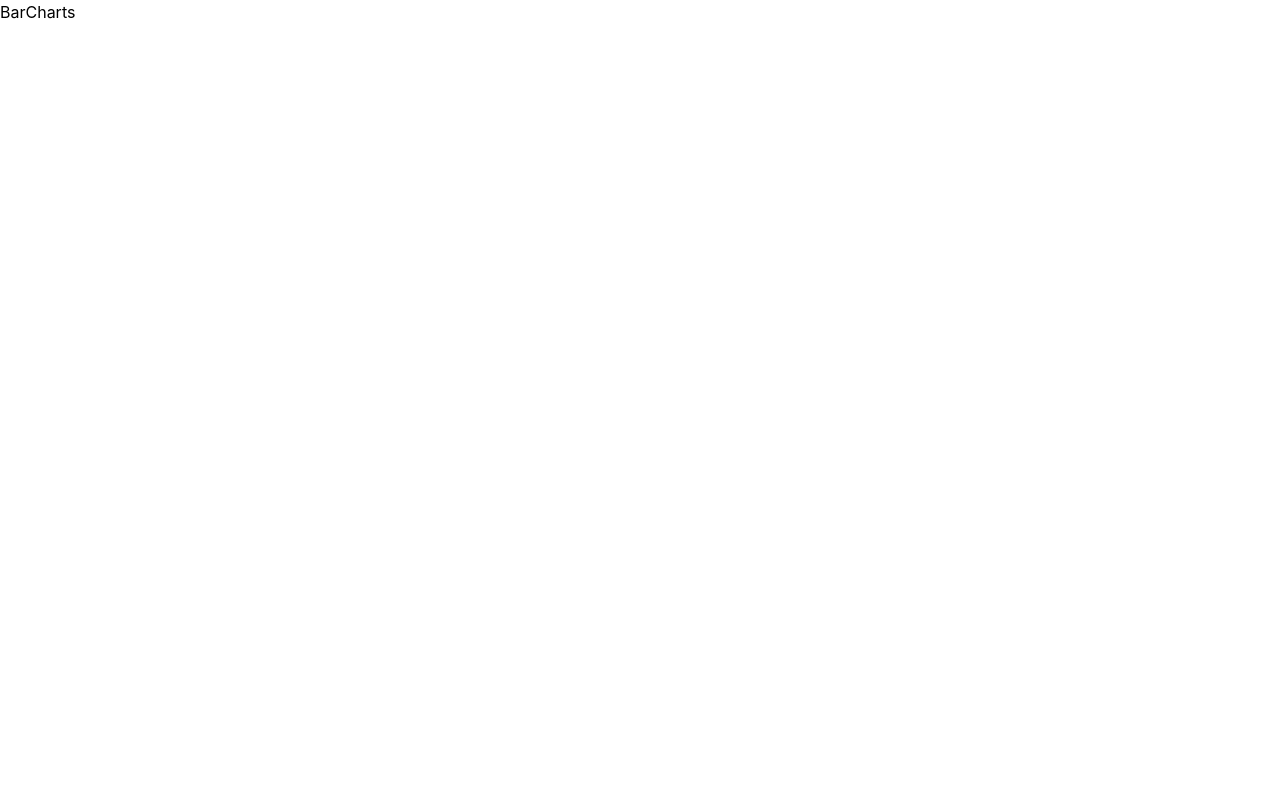
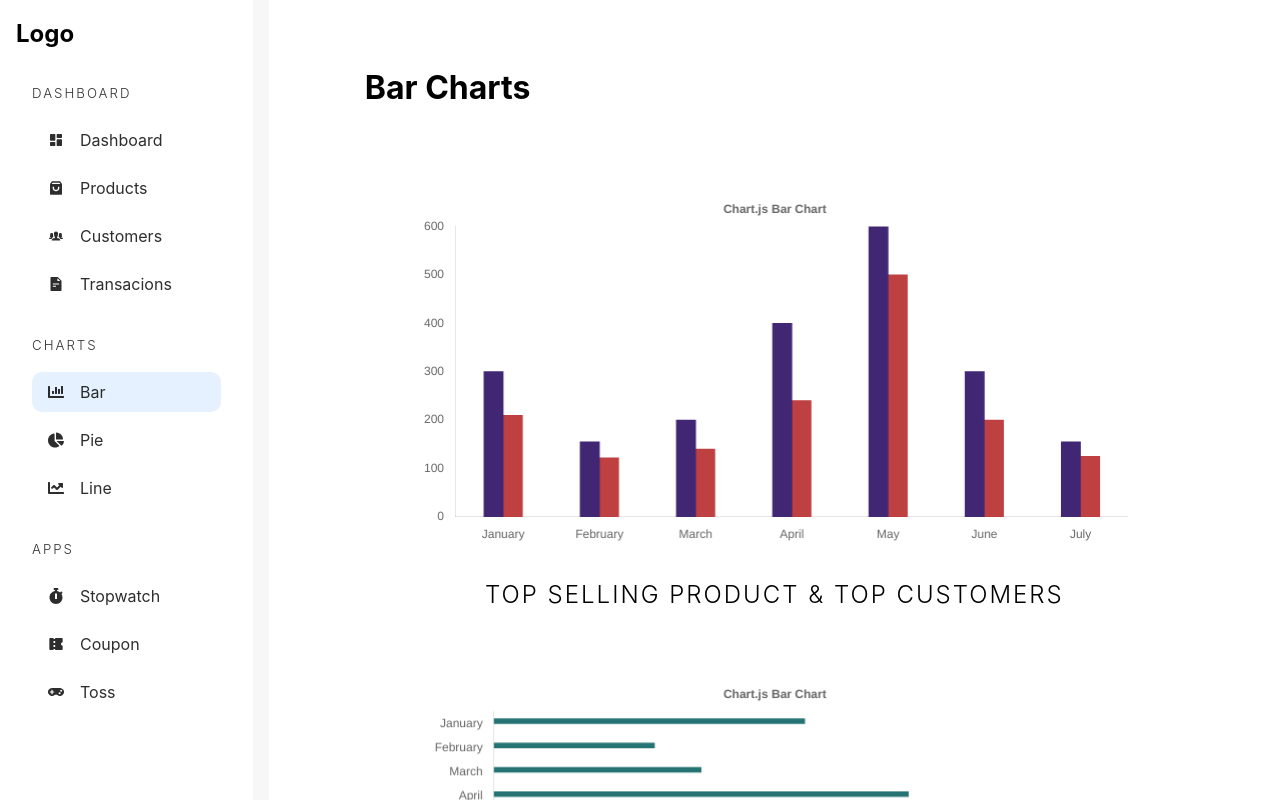
Before and after one commit to anivnssb/ecommerce_store_mern_Ts_redux, a React (Vite) app: page /admin/chart/bar in a window 1280 px wide. Built offline with nearby package versions, Linux system fonts and the light colour scheme.

Commit message:
charts page changes

```diff
--- a/src/Admin/components/Charts.tsx
+++ b/src/Admin/components/Charts.tsx
@@ -30,7 +30,7 @@ interface BarChartProps {
   title_2: string;
   bgColor_1: string;
   bgColor_2: string;
-  labels: string[];
+  labels?: string[];
 }
 
 const months = ["January", "February", "March", "April", "May", "June", "July"];
--- a/src/Admin/pages/chart/BarCharts.tsx
+++ b/src/Admin/pages/chart/BarCharts.tsx
@@ -1,5 +1,55 @@
+import { BarChart } from "../../components/Charts";
+import Sidebar from "../../components/Sidebar";
+const months = [
+  "January",
+  "February",
+  "March",
+  "April",
+  "May",
+  "June",
+  "July",
+  "August",
+  "September",
+  "October",
+  "November",
+  "December",
+];
+
 const BarCharts = () => {
-  return <div>BarCharts</div>;
+  return (
+    <div className="admin-container">
+      <Sidebar />
+      <main className="chart-container">
+        <h1>Bar Charts</h1>
+        <section>
+          <BarChart
+            data_1={[300, 155, 200, 400, 600, 300, 155]}
+            data_2={[210, 122, 140, 240, 500, 200, 125]}
+            title_1="Products"
+            title_2="Users"
+            bgColor_1="hsl(260,50%,30%)"
+            bgColor_2="hsl(360,50%,50%)"
+          />
+          <h2>Top Selling Product & Top Customers</h2>
+        </section>
+        <section>
+          <BarChart
+            horizontal={true}
+            data_1={[
+              300, 155, 200, 400, 600, 355, 200, 125, 100, 200, 300, 155,
+            ]}
+            data_2={[]}
+            title_1="Products"
+            title_2=""
+            bgColor_1="hsl(180,50%,30%)"
+            bgColor_2=""
+            labels={months}
+          />
+          <h2>Orders Throughout The Year</h2>
+        </section>
+      </main>
+    </div>
+  );
 };
 
 export default BarCharts;
--- a/src/Admin/pages/chart/PieCharts.tsx
+++ b/src/Admin/pages/chart/PieCharts.tsx
@@ -1,5 +1,40 @@
+import Sidebar from "../../components/Sidebar";
+
 const PieCharts = () => {
-  return <div>PieCharts</div>;
+  return (
+    <div className="admin-container">
+      <Sidebar />
+      <main className="chart-container">
+        <h1>Pie & Dougnut Charts</h1>
+        <section>
+          <BarChart
+            data_1={[300, 155, 200, 400, 600, 300, 155]}
+            data_2={[210, 122, 140, 240, 500, 200, 125]}
+            title_1="Products"
+            title_2="Users"
+            bgColor_1="hsl(260,50%,30%)"
+            bgColor_2="hsl(360,50%,50%)"
+          />
+          <h2>Top Selling Product & Top Customers</h2>
+        </section>
+        <section>
+          <BarChart
+            horizontal={true}
+            data_1={[
+              300, 155, 200, 400, 600, 355, 200, 125, 100, 200, 300, 155,
+            ]}
+            data_2={[]}
+            title_1="Products"
+            title_2=""
+            bgColor_1="hsl(180,50%,30%)"
+            bgColor_2=""
+            labels={months}
+          />
+          <h2>Orders Throughout The Year</h2>
+        </section>
+      </main>
+    </div>
+  );
 };
 
 export default PieCharts;
--- /dev/null
+++ b/src/Admin/styles/_chart.scss
@@ -0,0 +1,18 @@
+.chart-container {
+  background-color: white;
+  padding: 4rem;
+  overflow-y: auto;
+  height: 100vh;
+  > h1 {
+    margin: 0 0 5rem 2rem;
+  }
+  > section {
+    width: 80%;
+    margin: 4rem auto;
+    > h2 {
+      margin: 2rem 0;
+      text-align: center;
+      @include heading(2px);
+    }
+  }
+}
--- a/src/Admin/styles/app.scss
+++ b/src/Admin/styles/app.scss
@@ -1,6 +1,7 @@
 @import "mixin";
 @import "dashboard";
 @import "products.scss";
+@import "chart.scss";
 :root {
   font-family: Inter, system-ui, Avenir, Helvetica, Arial, sans-serif;
   line-height: 1.5;
```
Also changed, not shown: src/Admin/styles/_dashboard.scss (renamed from src/Admin/styles/dashboard.scss), src/Admin/styles/_products.scss (renamed from src/Admin/styles/products.scss).
